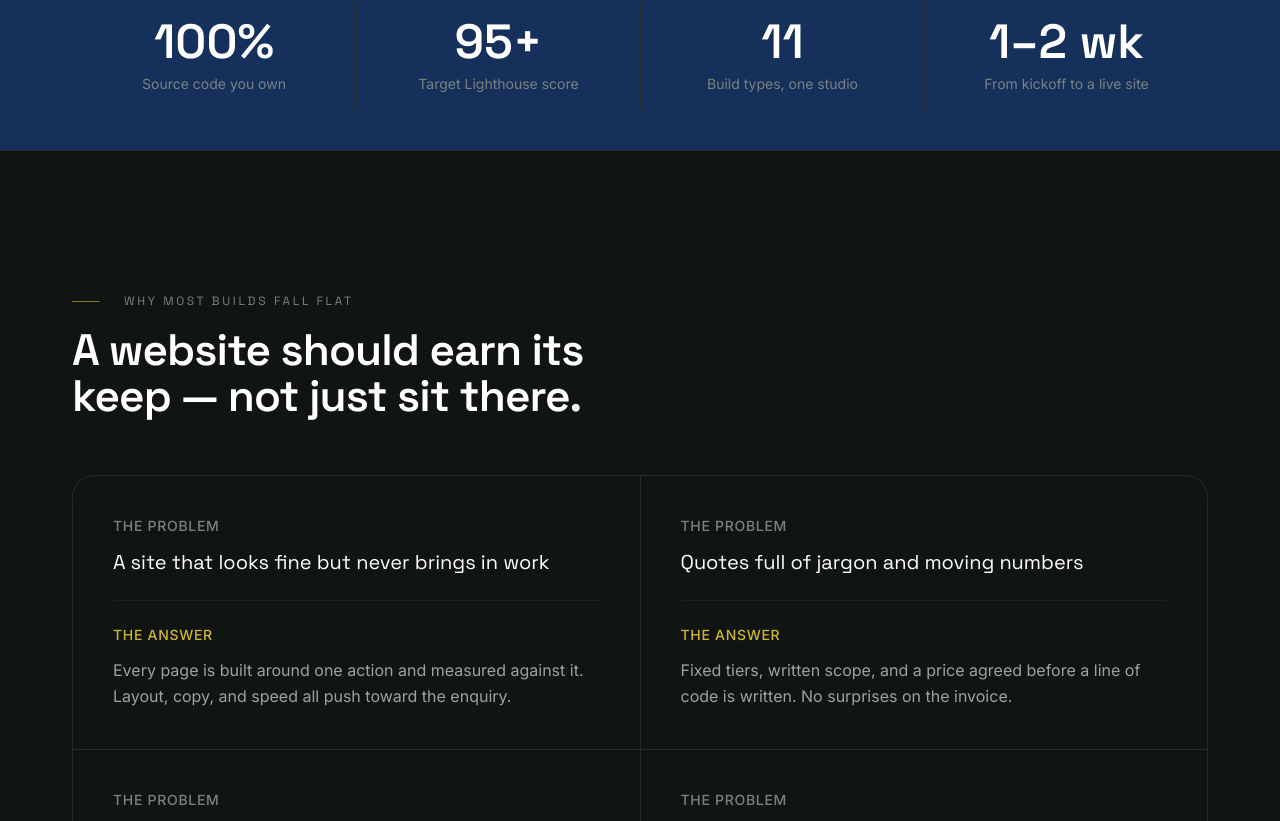
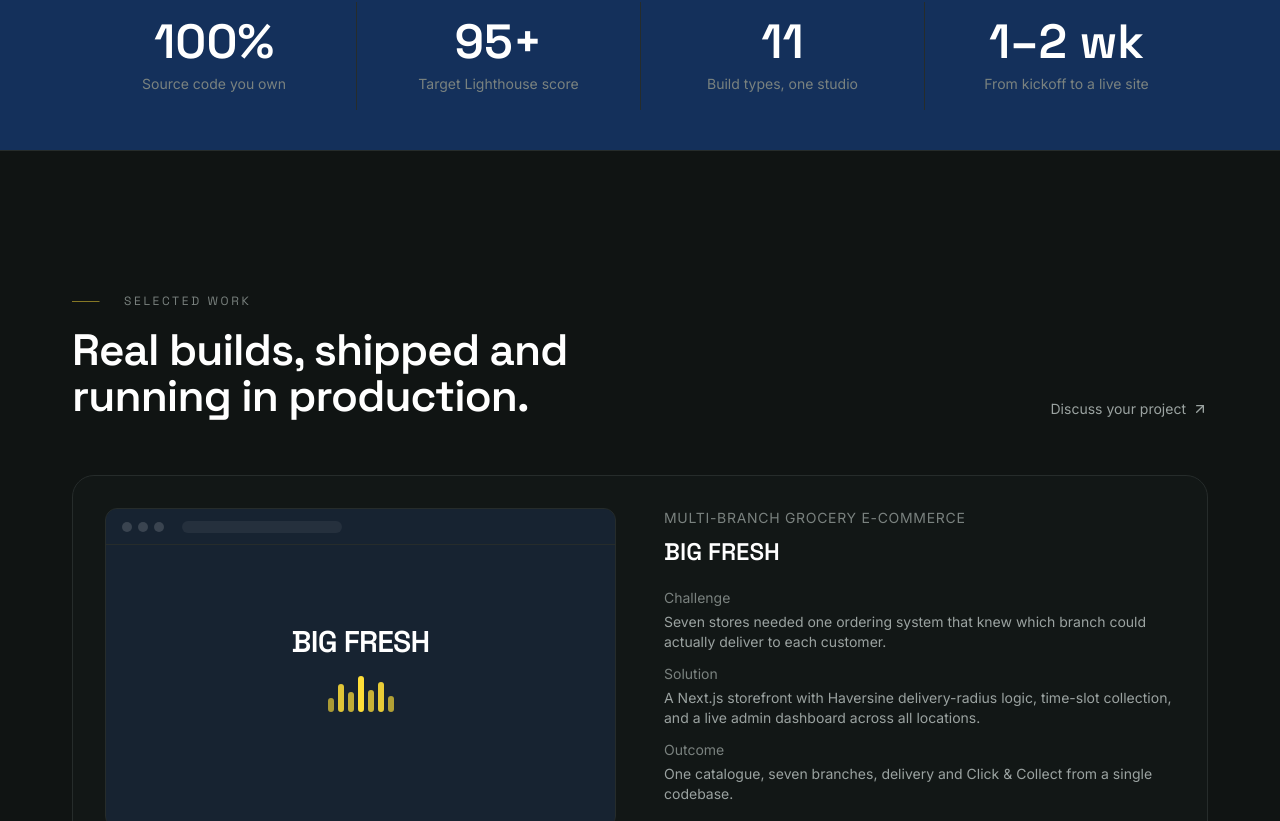
Before and after one commit to saifulmiraz/echoes-lab, a Next.js app: page / in a window 1280 px wide. Shown: the part 839-1660 px from the top of the page. Built offline with nearby package versions, Linux system fonts and the light colour scheme; no server answers.

Commit message:
remove solutions section

```diff
--- a/src/app/page.tsx
+++ b/src/app/page.tsx
@@ -1,7 +1,6 @@
 import Nav from "@/components/sections/Nav";
 import Hero from "@/components/sections/Hero";
 import Stats from "@/components/sections/Stats";
-import Solutions from "@/components/sections/Solutions";
 import Projects from "@/components/sections/Projects";
 import Services from "@/components/sections/Services";
 import Pricing from "@/components/sections/Pricing";
@@ -18,7 +17,6 @@
       <main id="main">
         <Hero />
         <Stats />
-        <Solutions />
         <Projects />
         <Services />
         <Pricing />
```
